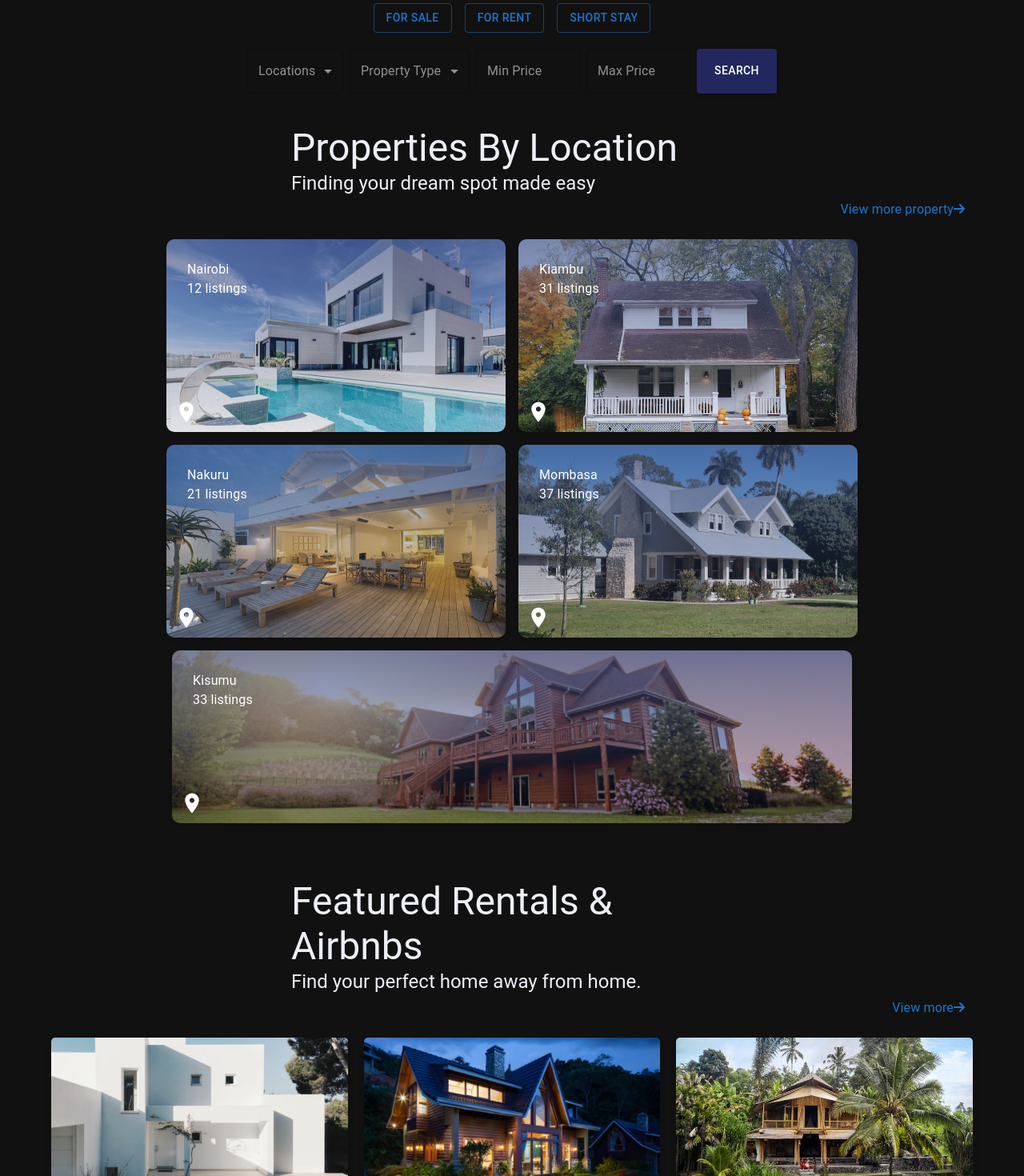
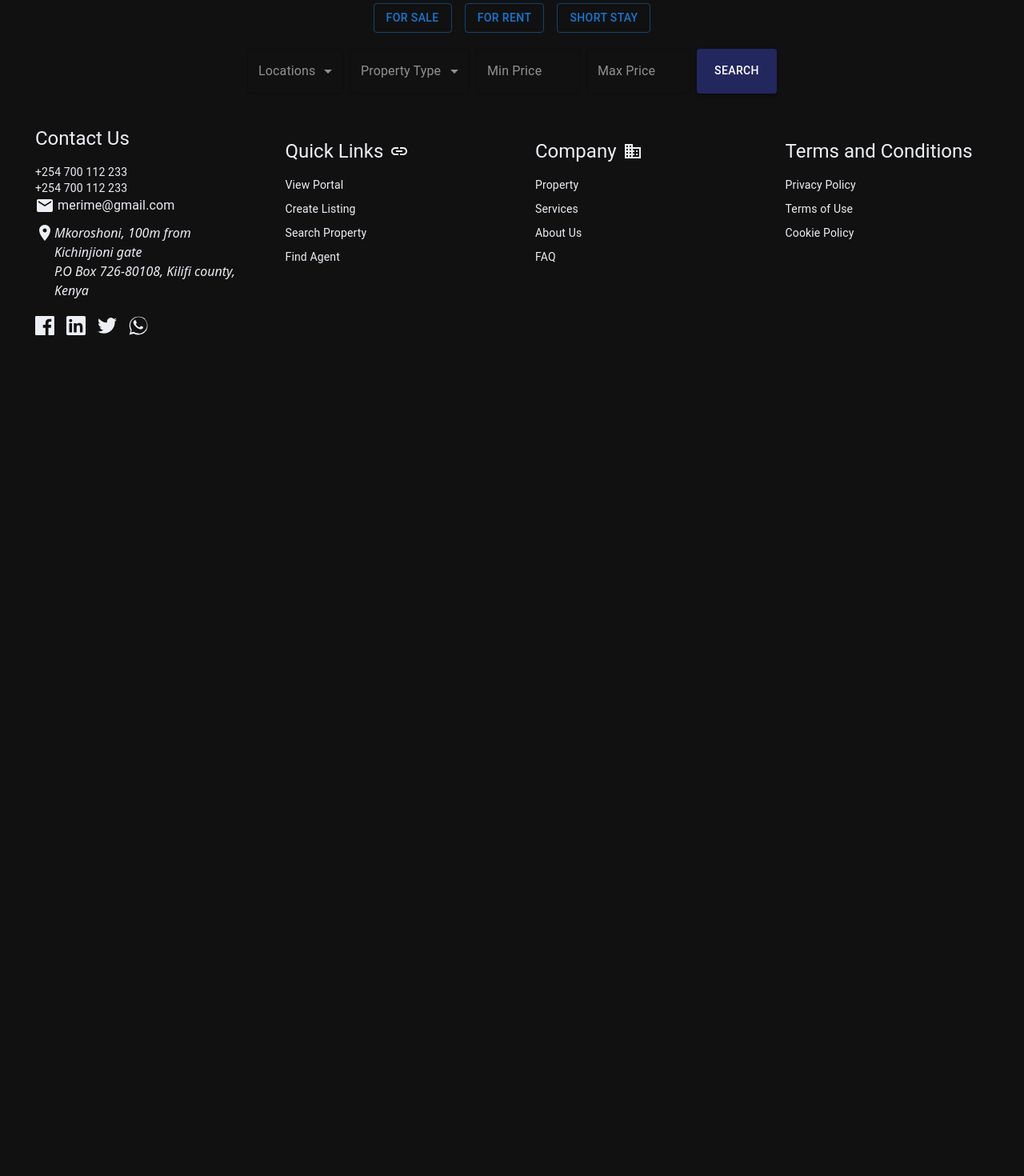
Before and after one commit to DevMandate/LinknaMali, a React (Vite) app in the folder Landing-Page/: page /details in a window 1280 px wide. Shown: the part 280-1750 px from the top of the page at 80% size. After the commit the page ends 800 px from the top, so only its background shows below. Built offline with nearby package versions, Linux system fonts and the light colour scheme.

Commit message:
Browse router

```diff
--- a/Landing-Page/src/App.jsx
+++ b/Landing-Page/src/App.jsx
@@ -3,11 +3,7 @@ import {ThemeProvider} from './context/Theme'
 import {LoginProvider} from './context/IsLoggedIn'
 import {PriorityDisplayProvider} from './context/PriorityDisplay'
 import Hero from './components/Specific/1_Hero/hero'
-import Property from './components/Specific/2_Property/property'
-import Rentals from './components/Specific/3_Rentals/property'
-import Services from './components/Specific/4_Services/services'
-import About from './components/Specific/5_About/about'
-import PropertyDetails from './components/Specific/6_PropertyDetails/propertyDetails'
+import LandingPageRoutes from './Routes/landingPageRoutes'
 import Footer from './components/Layout/Footer/footer'
 import './assets/styles/styles.css'
 import './assets/styles/theme.css'
@@ -18,11 +14,7 @@ function App() {
     <LoginProvider>
     <ThemeProvider>
       <Hero />
-      <Property/>
-      <Rentals/>
-      <Services/>
-      <About/>
-      <PropertyDetails/>
+      <LandingPageRoutes />
       <Footer/>
     </ThemeProvider>
     </LoginProvider>
--- /dev/null
+++ b/Landing-Page/src/Pages/DetailsDisplay.jsx
@@ -0,0 +1,11 @@
+import React from 'react'
+import PropertyDetails from '../components/Specific/6_PropertyDetails/propertyDetails'
+
+function DetailsDisplay() {
+  return (
+    <>
+      <PropertyDetails/>
+    </>
+  )
+}
+export default DetailsDisplay
--- /dev/null
+++ b/Landing-Page/src/Pages/main.jsx
@@ -0,0 +1,17 @@
+import React from 'react'
+import Property from '../components/Specific/2_Property/property'
+import Rentals from '../components/Specific/3_Rentals/property'
+import Services from '../components/Specific/4_Services/services'
+import About from '../components/Specific/5_About/about'
+
+function Main() {
+  return (
+    <>
+      <Property/>
+      <Rentals/>
+      <Services/>
+      <About/>
+    </>
+  )
+}
+export default Main
--- /dev/null
+++ b/Landing-Page/src/Routes/landingPageRoutes.jsx
@@ -0,0 +1,14 @@
+import React from "react";
+import { Routes, Route } from "react-router-dom";
+import Main from '../Pages/main'
+import DetailsDisplay from '../Pages/DetailsDisplay'
+function LandingPageRoutes() {
+  return (
+    <Routes>
+      <Route path="/" element={<Main />} />
+      <Route path="/details" element={<DetailsDisplay />} />
+    </Routes>
+  );
+}
+
+export default LandingPageRoutes;
--- a/Landing-Page/src/main.jsx
+++ b/Landing-Page/src/main.jsx
@@ -1,9 +1,13 @@
-import { StrictMode } from 'react'
-import { createRoot } from 'react-dom/client'
+import React from "react";
+import ReactDOM from "react-dom/client";
+import { BrowserRouter } from "react-router-dom";
 import App from './App.jsx'
 
-createRoot(document.getElementById('root')).render(
-  <StrictMode>
-    <App />
-  </StrictMode>,
-)
+const root = ReactDOM.createRoot(document.getElementById("root"));
+root.render(
+  <React.StrictMode>
+    <BrowserRouter>
+      <App />
+    </BrowserRouter>
+  </React.StrictMode>
+);
```
